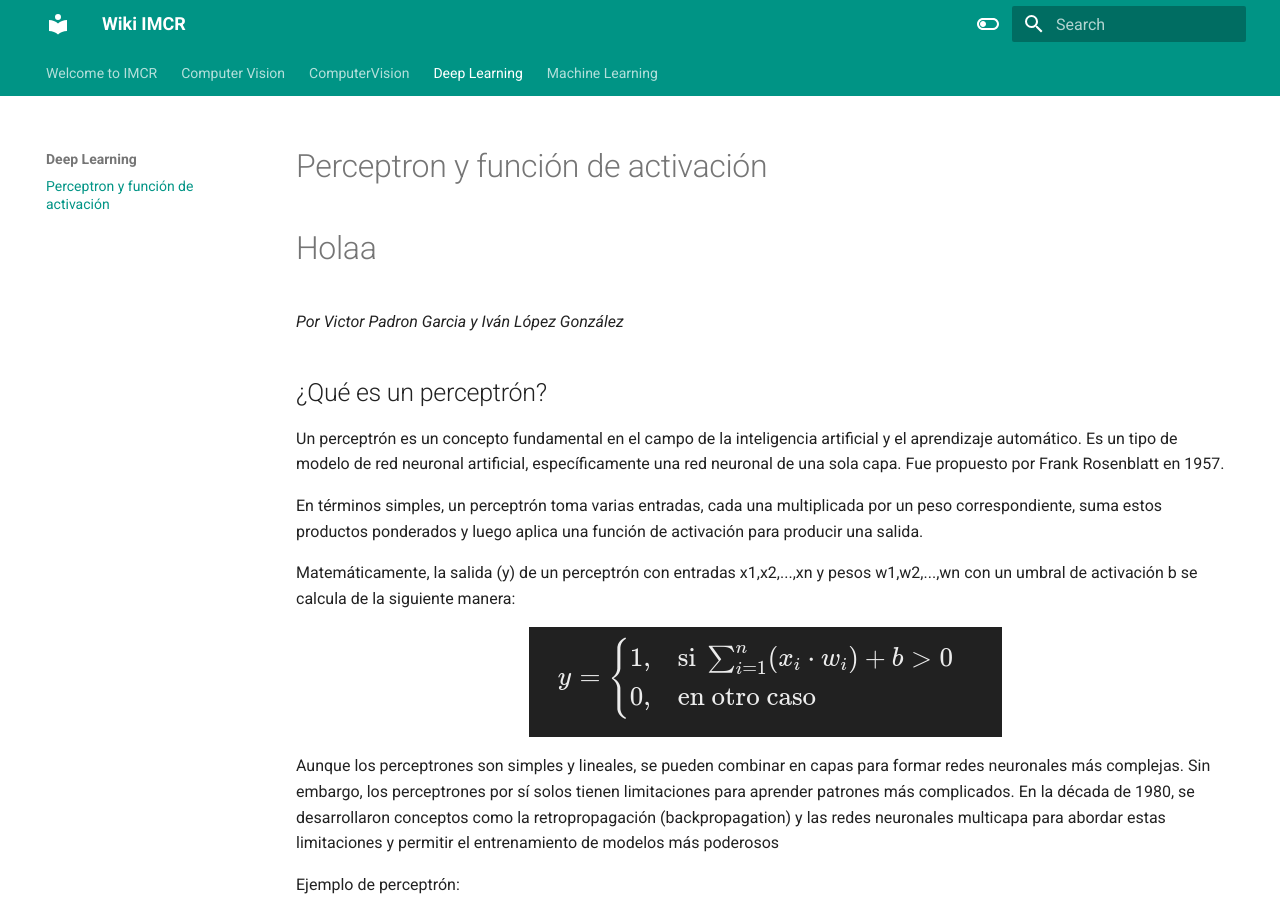
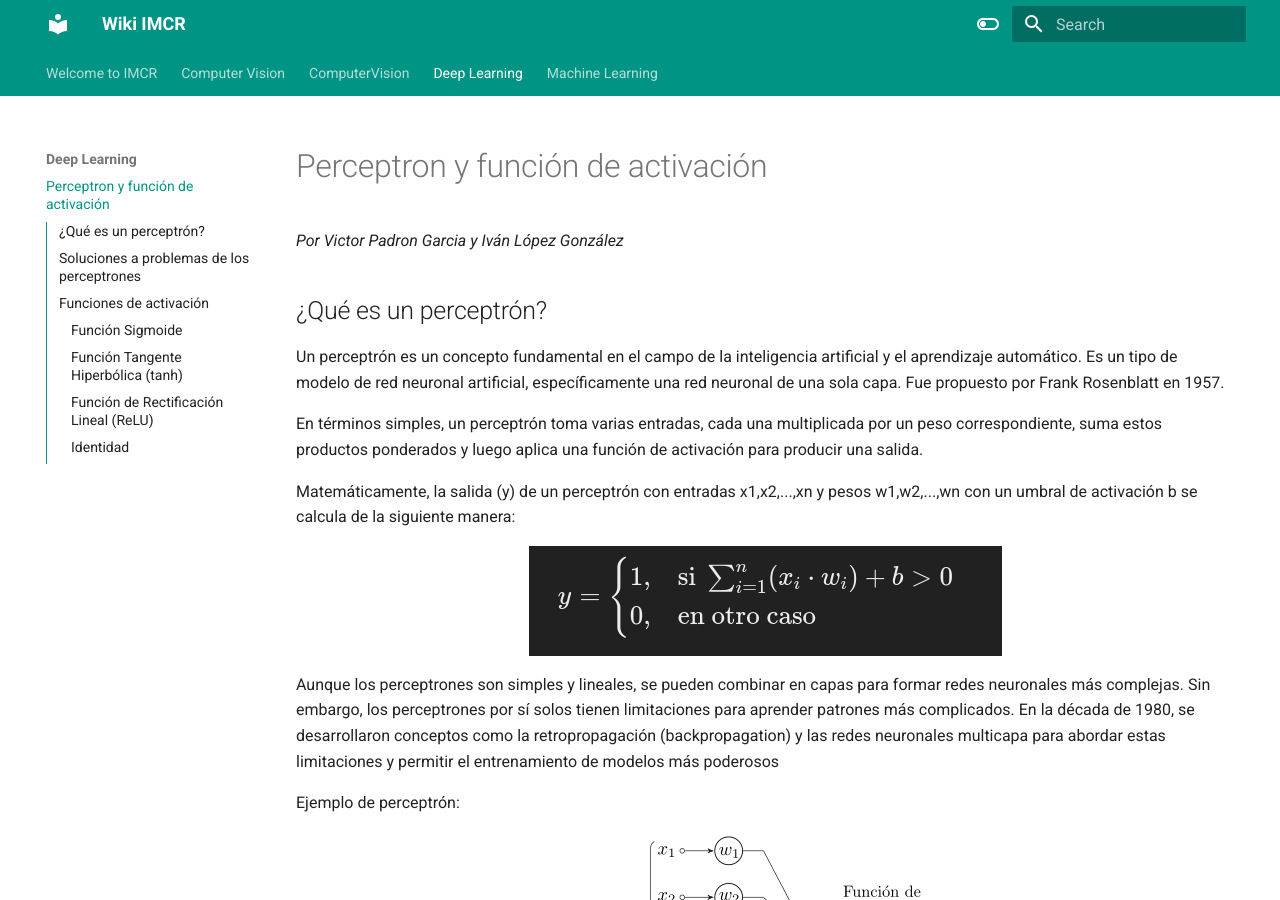
Before and after one commit to abl78-ua/Wiki-IMCR, an MkDocs documentation site: the page built from docs/Deep Learning/Perceptrón.md, in a window 1280 px wide and 900 px high. Built offline with MkDocs 1.6.1 and Material for MkDocs 9.7.7, drawn with Linux system fonts in a browser that asks for light colours.

Commit message:
Pude hacer push

```diff
--- a/docs/Deep Learning/Perceptrón.md
+++ b/docs/Deep Learning/Perceptrón.md
@@ -1,5 +1,4 @@
 # Perceptron y función de activación
-# Holaa
 <span style="font-size: 0.8rem; font-style: italic;">Por Victor Padron Garcia y Iván López González</span>
 ## ¿Qué es un perceptrón?
 Un perceptrón es un concepto fundamental en el campo de la inteligencia artificial y el aprendizaje automático. Es un tipo de modelo de red neuronal artificial, específicamente una red neuronal de una sola capa. Fue propuesto por Frank Rosenblatt en 1957.
```
